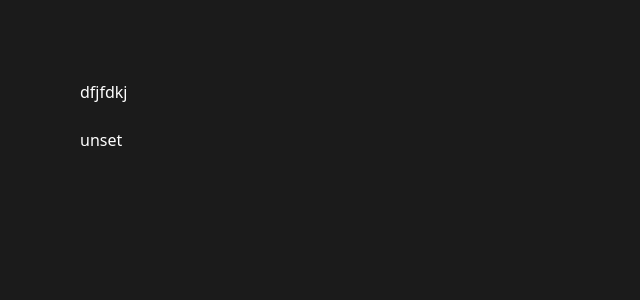
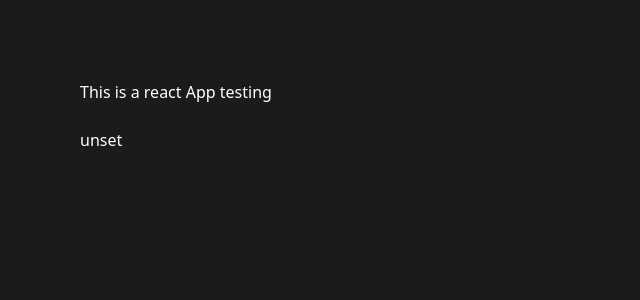
Before and after one commit to Atul-raj07/react-dep, a React (Vite) app: page / in a window 1280 px wide. Shown: the top 300 px of the page, without its empty margins (0-640 px from the left). Built offline with nearby package versions, Linux system fonts and the light colour scheme; no server answers.

Commit message:
changed some text

```diff
--- a/src/App.jsx
+++ b/src/App.jsx
@@ -5,9 +5,10 @@ let a = "5";
 const App = () => {
   return (
     <>
-      <h1 className='text-5xl text-red-500'>dfjfdkj</h1>
+      <h1 className='text-5xl text-red-500'>This is a react App testing</h1>
       <br />
       <h2> {import.meta.env.VITE_API_KEY }</h2>
+
     </>
   )
 }
```
